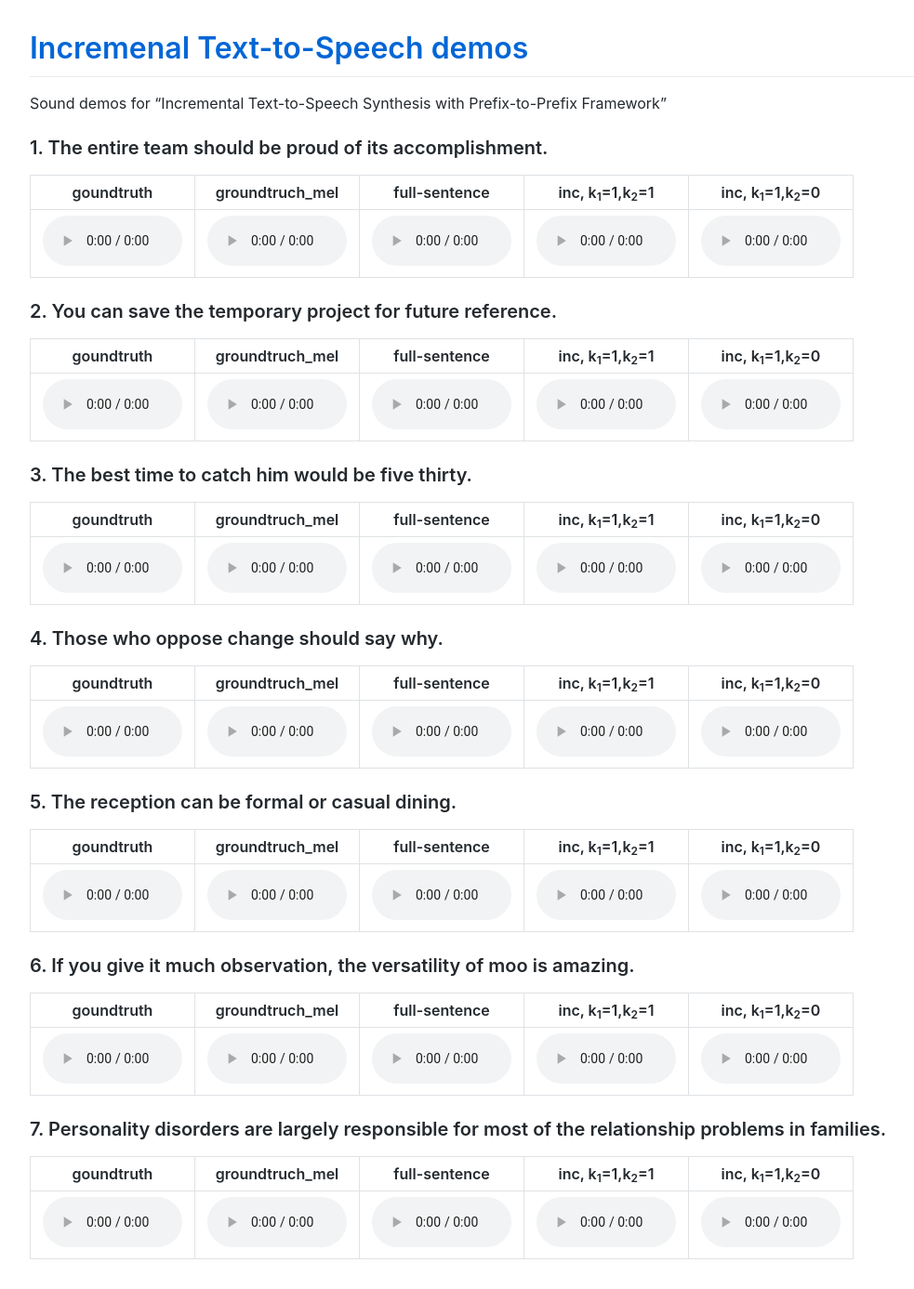
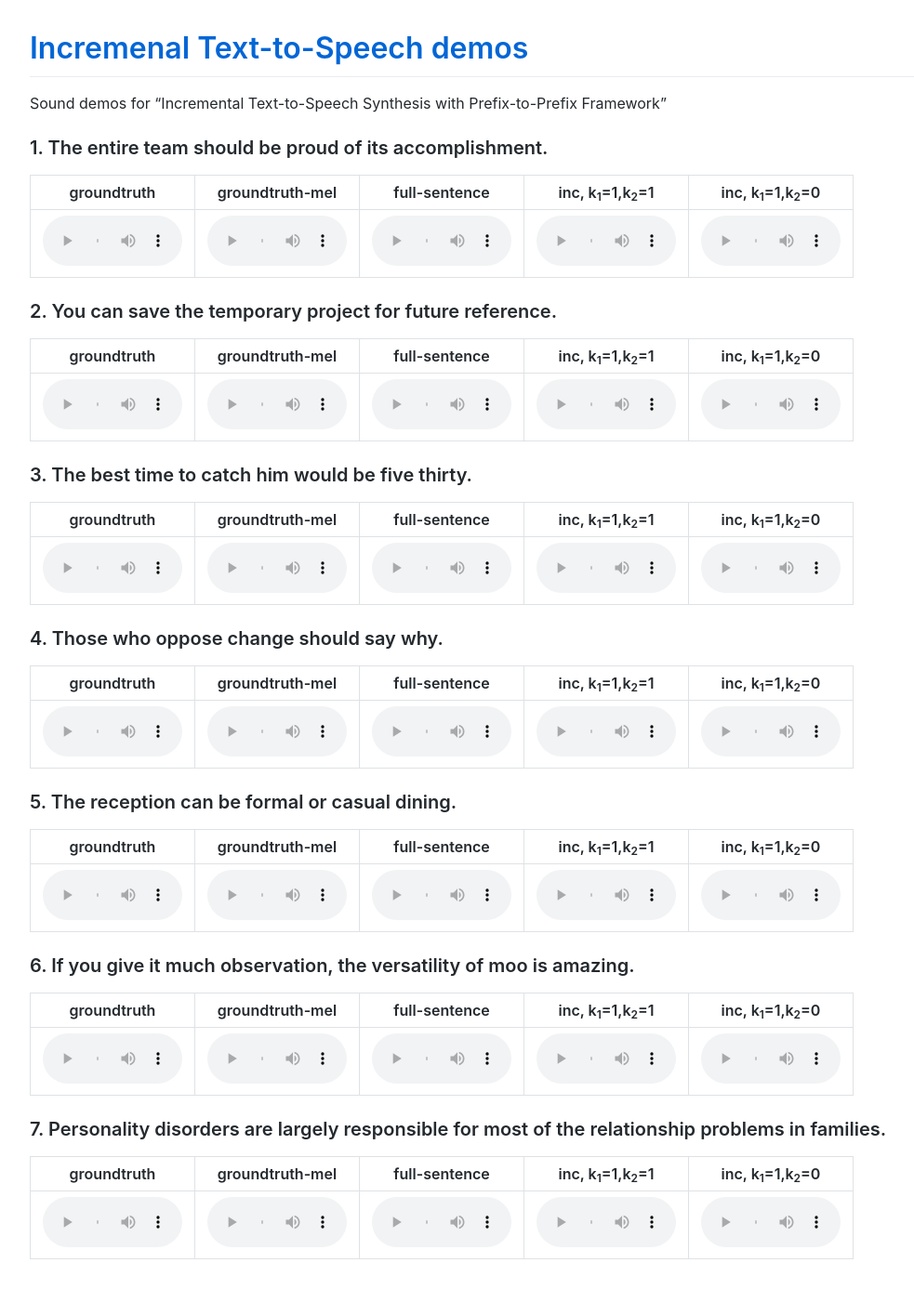
Before and after one commit to IncTTS/IncTTS.github.io, a Jekyll site: the page built from index.md, in a window 1280 px wide. Shown: the whole page at 93% size, without its empty margins (118-1101 px from the left). Built offline with Jekyll 4.4.1, drawn with Linux system fonts in a browser that asks for light colours; comment, search, counter and statistics services are not loaded.

```diff
--- a/index.md
+++ b/index.md
@@ -8,7 +8,7 @@
 
 <table>
 <thead>
-<tr><th>goundtruth                                                                                          </th><th>groundtruch_mel                                                                                      </th><th>full-sentence                                                                                        </th><th>inc, k<sub>1</sub>=1,k<sub>2</sub>=1                                                                          </th><th>inc, k<sub>1</sub>=1,k<sub>2</sub>=0                                                                         </th></tr>
+<tr><th>groundtruth                                                                                         </th><th>groundtruth-mel                                                                                      </th><th>full-sentence                                                                                        </th><th>inc, k<sub>1</sub>=1,k<sub>2</sub>=1                                                                          </th><th>inc, k<sub>1</sub>=1,k<sub>2</sub>=0                                                                         </th></tr>
 </thead>
 <tbody>
 <tr><td><audio controls=""  style="width: 150px;" src="audios/groundtruth/0_001001.wav" type="audio/mpeg" /></td><td><audio controls=""  style="width: 150px;" src="audios/gt_from_mel/audio_020.wav" type="audio/mpeg" /></td><td><audio controls=""  style="width: 150px;" src="audios/full_delta0/audio_020.wav" type="audio/mpeg" /></td><td><audio controls=""  style="width: 150px;" src="audios/inc3_delta30_dk2_vk2/audio_020.wav" type="audio/mpeg" /></td><td><audio controls=""  style="width: 150px;" src="audios/inc5_delta0_dk2_vk1/audio_020.wav" type="audio/mpeg" /></td></tr>
@@ -19,7 +19,7 @@
 
 <table>
 <thead>
-<tr><th>goundtruth                                                                                          </th><th>groundtruch_mel                                                                                      </th><th>full-sentence                                                                                        </th><th>inc, k<sub>1</sub>=1,k<sub>2</sub>=1                                                                          </th><th>inc, k<sub>1</sub>=1,k<sub>2</sub>=0                                                                         </th></tr>
+<tr><th>groundtruth                                                                                         </th><th>groundtruth-mel                                                                                      </th><th>full-sentence                                                                                        </th><th>inc, k<sub>1</sub>=1,k<sub>2</sub>=1                                                                          </th><th>inc, k<sub>1</sub>=1,k<sub>2</sub>=0                                                                         </th></tr>
 </thead>
 <tbody>
 <tr><td><audio controls=""  style="width: 150px;" src="audios/groundtruth/0_001101.wav" type="audio/mpeg" /></td><td><audio controls=""  style="width: 150px;" src="audios/gt_from_mel/audio_022.wav" type="audio/mpeg" /></td><td><audio controls=""  style="width: 150px;" src="audios/full_delta0/audio_022.wav" type="audio/mpeg" /></td><td><audio controls=""  style="width: 150px;" src="audios/inc3_delta30_dk2_vk2/audio_022.wav" type="audio/mpeg" /></td><td><audio controls=""  style="width: 150px;" src="audios/inc5_delta0_dk2_vk1/audio_022.wav" type="audio/mpeg" /></td></tr>
@@ -30,7 +30,7 @@
 
 <table>
 <thead>
-<tr><th>goundtruth                                                                                          </th><th>groundtruch_mel                                                                                      </th><th>full-sentence                                                                                        </th><th>inc, k<sub>1</sub>=1,k<sub>2</sub>=1                                                                          </th><th>inc, k<sub>1</sub>=1,k<sub>2</sub>=0                                                                         </th></tr>
+<tr><th>groundtruth                                                                                         </th><th>groundtruth-mel                                                                                      </th><th>full-sentence                                                                                        </th><th>inc, k<sub>1</sub>=1,k<sub>2</sub>=1                                                                          </th><th>inc, k<sub>1</sub>=1,k<sub>2</sub>=0                                                                         </th></tr>
 </thead>
 <tbody>
 <tr><td><audio controls=""  style="width: 150px;" src="audios/groundtruth/0_001551.wav" type="audio/mpeg" /></td><td><audio controls=""  style="width: 150px;" src="audios/gt_from_mel/audio_031.wav" type="audio/mpeg" /></td><td><audio controls=""  style="width: 150px;" src="audios/full_delta0/audio_031.wav" type="audio/mpeg" /></td><td><audio controls=""  style="width: 150px;" src="audios/inc3_delta30_dk2_vk2/audio_031.wav" type="audio/mpeg" /></td><td><audio controls=""  style="width: 150px;" src="audios/inc5_delta0_dk2_vk1/audio_031.wav" type="audio/mpeg" /></td></tr>
@@ -41,7 +41,7 @@
 
 <table>
 <thead>
-<tr><th>goundtruth                                                                                          </th><th>groundtruch_mel                                                                                      </th><th>full-sentence                                                                                        </th><th>inc, k<sub>1</sub>=1,k<sub>2</sub>=1                                                                          </th><th>inc, k<sub>1</sub>=1,k<sub>2</sub>=0                                                                         </th></tr>
+<tr><th>groundtruth                                                                                         </th><th>groundtruth-mel                                                                                      </th><th>full-sentence                                                                                        </th><th>inc, k<sub>1</sub>=1,k<sub>2</sub>=1                                                                          </th><th>inc, k<sub>1</sub>=1,k<sub>2</sub>=0                                                                         </th></tr>
 </thead>
 <tbody>
 <tr><td><audio controls=""  style="width: 150px;" src="audios/groundtruth/0_001851.wav" type="audio/mpeg" /></td><td><audio controls=""  style="width: 150px;" src="audios/gt_from_mel/audio_037.wav" type="audio/mpeg" /></td><td><audio controls=""  style="width: 150px;" src="audios/full_delta0/audio_037.wav" type="audio/mpeg" /></td><td><audio controls=""  style="width: 150px;" src="audios/inc3_delta30_dk2_vk2/audio_037.wav" type="audio/mpeg" /></td><td><audio controls=""  style="width: 150px;" src="audios/inc5_delta0_dk2_vk1/audio_037.wav" type="audio/mpeg" /></td></tr>
@@ -52,7 +52,7 @@
 
 <table>
 <thead>
-<tr><th>goundtruth                                                                                          </th><th>groundtruch_mel                                                                                      </th><th>full-sentence                                                                                        </th><th>inc, k<sub>1</sub>=1,k<sub>2</sub>=1                                                                          </th><th>inc, k<sub>1</sub>=1,k<sub>2</sub>=0                                                                         </th></tr>
+<tr><th>groundtruth                                                                                         </th><th>groundtruth-mel                                                                                      </th><th>full-sentence                                                                                        </th><th>inc, k<sub>1</sub>=1,k<sub>2</sub>=1                                                                          </th><th>inc, k<sub>1</sub>=1,k<sub>2</sub>=0                                                                         </th></tr>
 </thead>
 <tbody>
 <tr><td><audio controls=""  style="width: 150px;" src="audios/groundtruth/0_001901.wav" type="audio/mpeg" /></td><td><audio controls=""  style="width: 150px;" src="audios/gt_from_mel/audio_038.wav" type="audio/mpeg" /></td><td><audio controls=""  style="width: 150px;" src="audios/full_delta0/audio_038.wav" type="audio/mpeg" /></td><td><audio controls=""  style="width: 150px;" src="audios/inc3_delta30_dk2_vk2/audio_038.wav" type="audio/mpeg" /></td><td><audio controls=""  style="width: 150px;" src="audios/inc5_delta0_dk2_vk1/audio_038.wav" type="audio/mpeg" /></td></tr>
@@ -63,7 +63,7 @@
 
 <table>
 <thead>
-<tr><th>goundtruth                                                                                          </th><th>groundtruch_mel                                                                                      </th><th>full-sentence                                                                                        </th><th>inc, k<sub>1</sub>=1,k<sub>2</sub>=1                                                                          </th><th>inc, k<sub>1</sub>=1,k<sub>2</sub>=0                                                                         </th></tr>
+<tr><th>groundtruth                                                                                         </th><th>groundtruth-mel                                                                                      </th><th>full-sentence                                                                                        </th><th>inc, k<sub>1</sub>=1,k<sub>2</sub>=1                                                                          </th><th>inc, k<sub>1</sub>=1,k<sub>2</sub>=0                                                                         </th></tr>
 </thead>
 <tbody>
 <tr><td><audio controls=""  style="width: 150px;" src="audios/groundtruth/0_500592.wav" type="audio/mpeg" /></td><td><audio controls=""  style="width: 150px;" src="audios/gt_from_mel/audio_188.wav" type="audio/mpeg" /></td><td><audio controls=""  style="width: 150px;" src="audios/full_delta0/audio_188.wav" type="audio/mpeg" /></td><td><audio controls=""  style="width: 150px;" src="audios/inc3_delta30_dk2_vk2/audio_188.wav" type="audio/mpeg" /></td><td><audio controls=""  style="width: 150px;" src="audios/inc5_delta0_dk2_vk1/audio_188.wav" type="audio/mpeg" /></td></tr>
@@ -74,7 +74,7 @@
 
 <table>
 <thead>
-<tr><th>goundtruth                                                                                          </th><th>groundtruch_mel                                                                                      </th><th>full-sentence                                                                                        </th><th>inc, k<sub>1</sub>=1,k<sub>2</sub>=1                                                                          </th><th>inc, k<sub>1</sub>=1,k<sub>2</sub>=0                                                                         </th></tr>
+<tr><th>groundtruth                                                                                         </th><th>groundtruth-mel                                                                                      </th><th>full-sentence                                                                                        </th><th>inc, k<sub>1</sub>=1,k<sub>2</sub>=1                                                                          </th><th>inc, k<sub>1</sub>=1,k<sub>2</sub>=0                                                                         </th></tr>
 </thead>
 <tbody>
 <tr><td><audio controls=""  style="width: 150px;" src="audios/groundtruth/0_511392.wav" type="audio/mpeg" /></td><td><audio controls=""  style="width: 150px;" src="audios/gt_from_mel/audio_224.wav" type="audio/mpeg" /></td><td><audio controls=""  style="width: 150px;" src="audios/full_delta0/audio_224.wav" type="audio/mpeg" /></td><td><audio controls=""  style="width: 150px;" src="audios/inc3_delta30_dk2_vk2/audio_224.wav" type="audio/mpeg" /></td><td><audio controls=""  style="width: 150px;" src="audios/inc5_delta0_dk2_vk1/audio_224.wav" type="audio/mpeg" /></td></tr>
```
Also changed, not shown: 2 other files.
